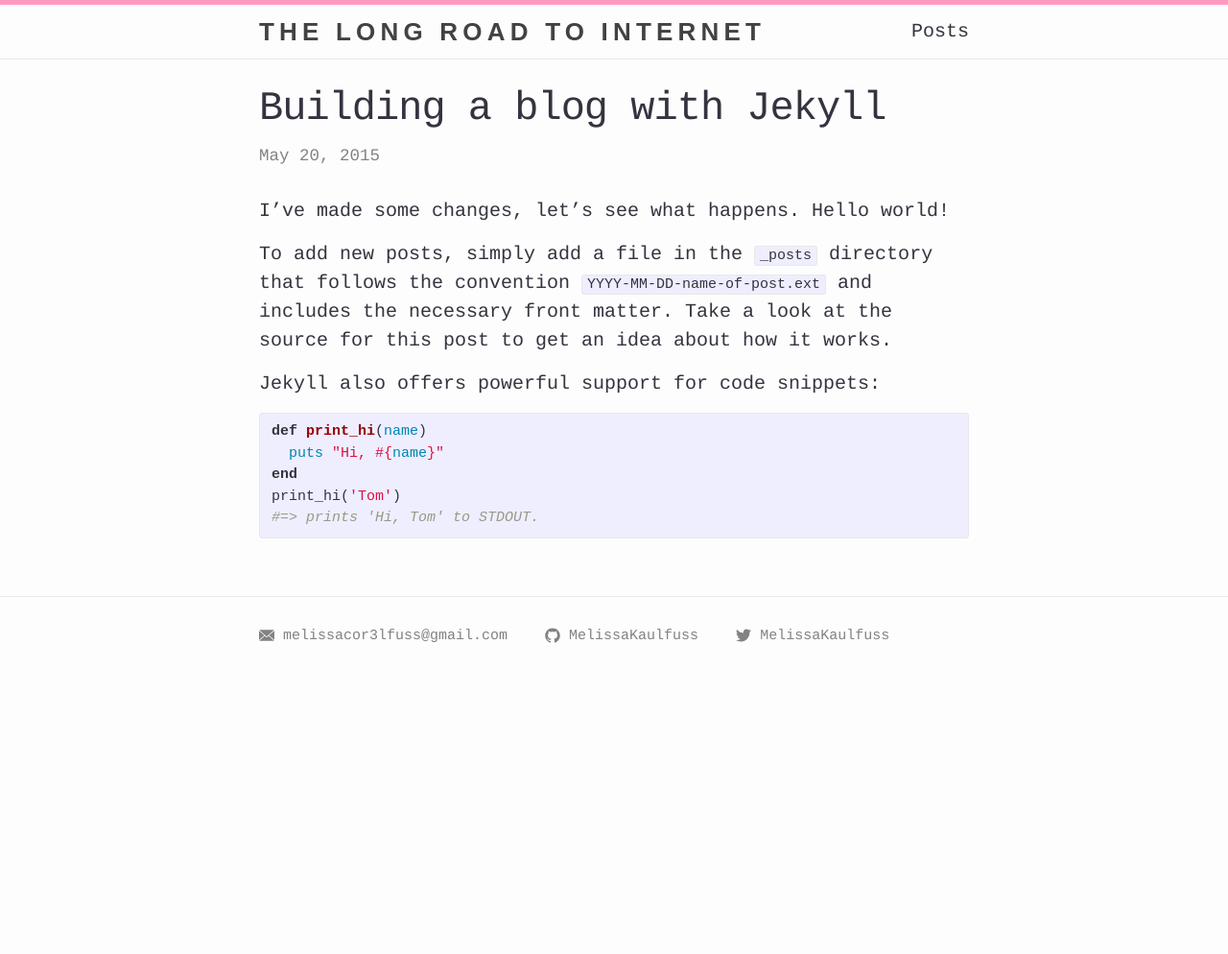
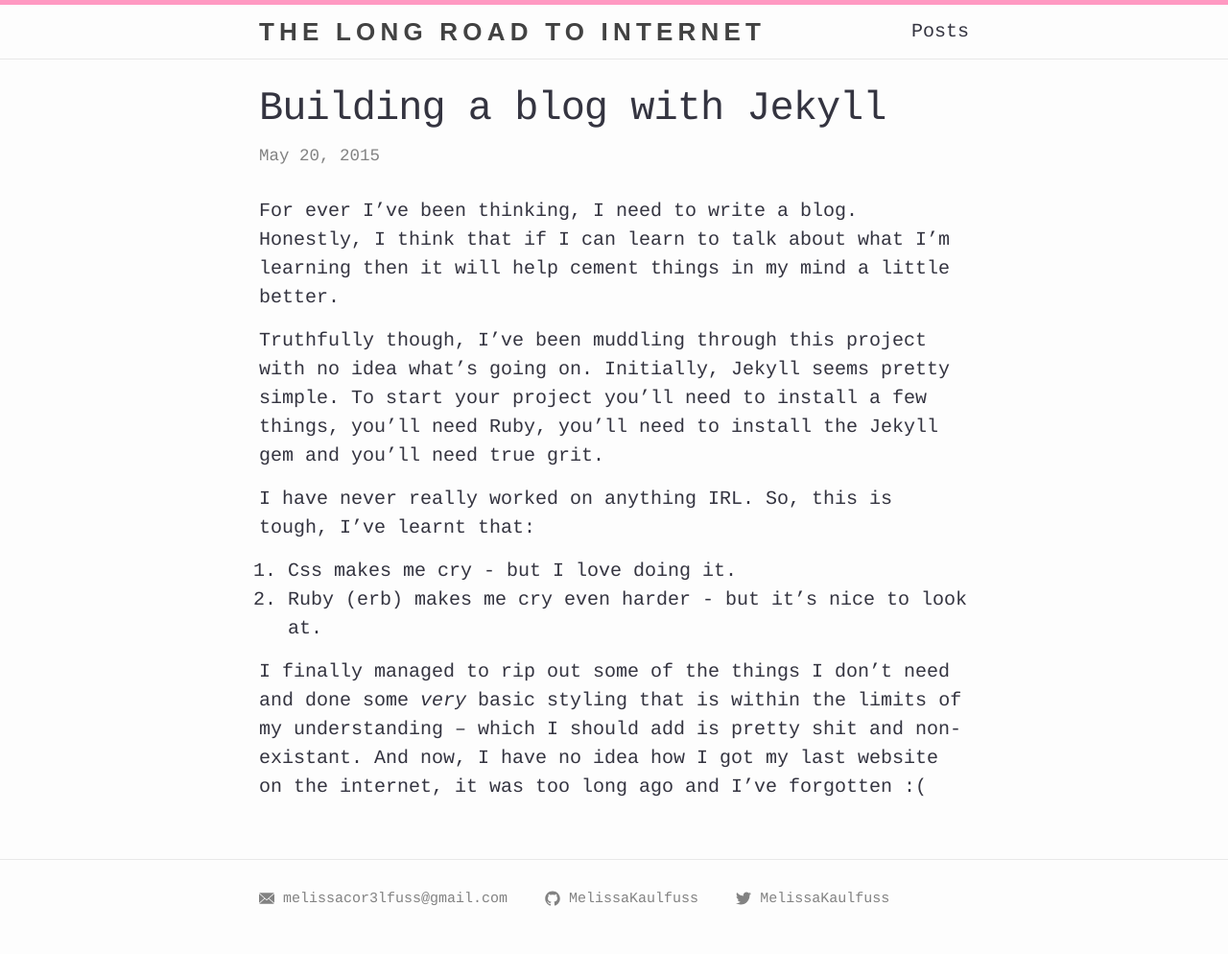
Before and after one commit to MelissaKaulfuss/my_blog, a Jekyll site: the page built from _posts/2015-05-20-welcome-to-jekyll.markdown, in a window 1280 px wide. Shown: the whole page at 96% size. Built offline with Jekyll 4.4.1, drawn with Linux system fonts in a browser that asks for light colours; before the commit the page ends 900 px from its top, so only the background shows below that.

Commit message:
Add Gemfile

```diff
--- /dev/null
+++ b/Gemfile
@@ -0,0 +1,3 @@
+source 'https://rubygems.org'
+
+gem 'github-pages'
--- a/_posts/2015-05-20-welcome-to-jekyll.markdown
+++ b/_posts/2015-05-20-welcome-to-jekyll.markdown
@@ -4,16 +4,12 @@
 date:   2015-05-20 16:40:37
 categories: development
 ---
-I've made some changes, let's see what happens. Hello world!
+For ever I've been thinking, I need to write a blog. Honestly, I think that if I can learn to talk about what I'm learning then it will help cement things in my mind a little better.
 
-To add new posts, simply add a file in the `_posts` directory that follows the convention `YYYY-MM-DD-name-of-post.ext` and includes the necessary front matter. Take a look at the source for this post to get an idea about how it works.
+Truthfully though, I've been muddling through this project with no idea what's going on. Initially, Jekyll seems pretty simple. To start your project you'll need to install a few things, you'll need Ruby, you'll need to install the Jekyll gem and you'll need true grit.
 
-Jekyll also offers powerful support for code snippets:
+I have never really worked on anything IRL. So, this is tough, I've learnt that:
+1. Css makes me cry - but I love doing it.
+2. Ruby (erb) makes me cry even harder - but it's nice to look at.
 
-{% highlight ruby %}
-def print_hi(name)
-  puts "Hi, #{name}"
-end
-print_hi('Tom')
-#=> prints 'Hi, Tom' to STDOUT.
-{% endhighlight %}
+I finally managed to rip out some of the things I don't need and done some _very_ basic styling that is within the limits of my understanding – which I should add is pretty shit and non-existant. And now, I have no idea how I got my last website on the internet, it was too long ago and I've forgotten :(
```
Also changed, not shown: Gemfile.lock (added).
